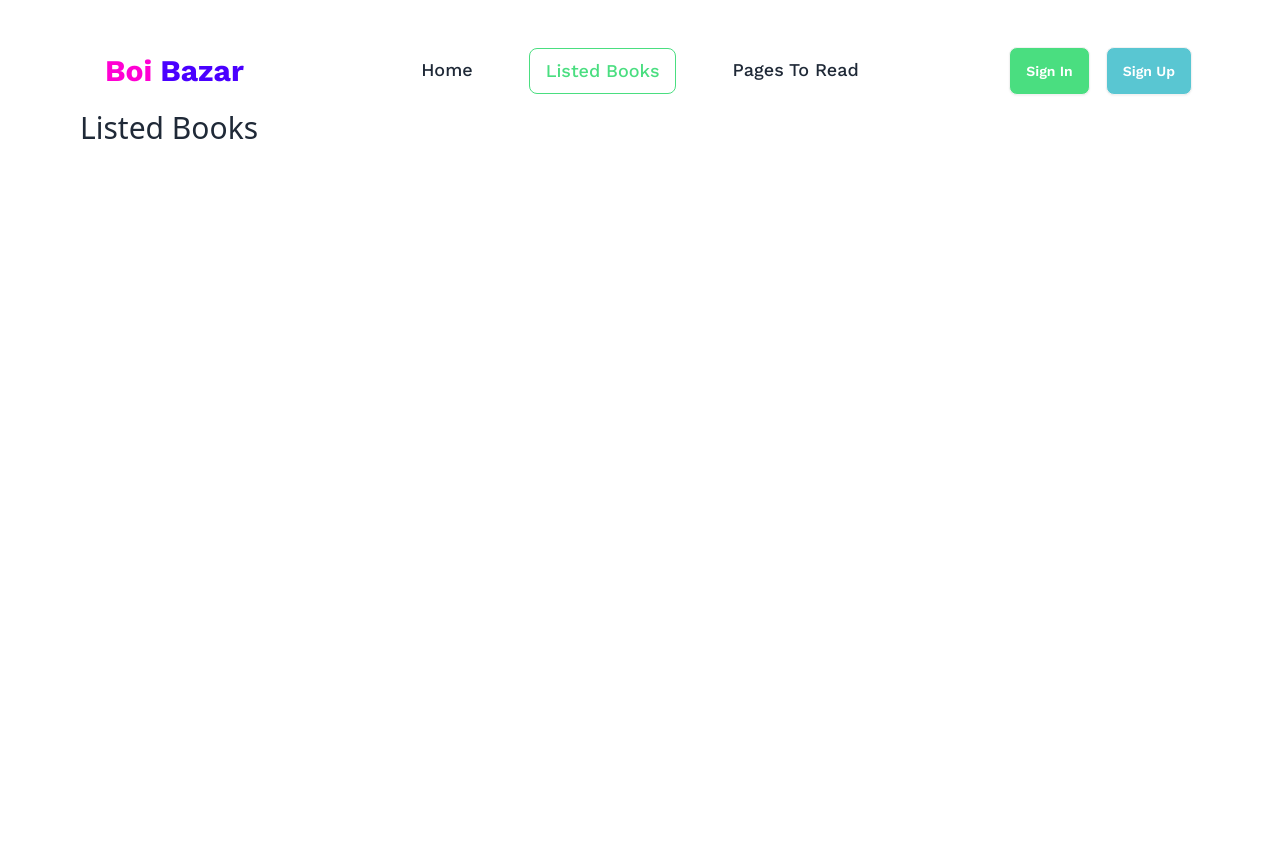
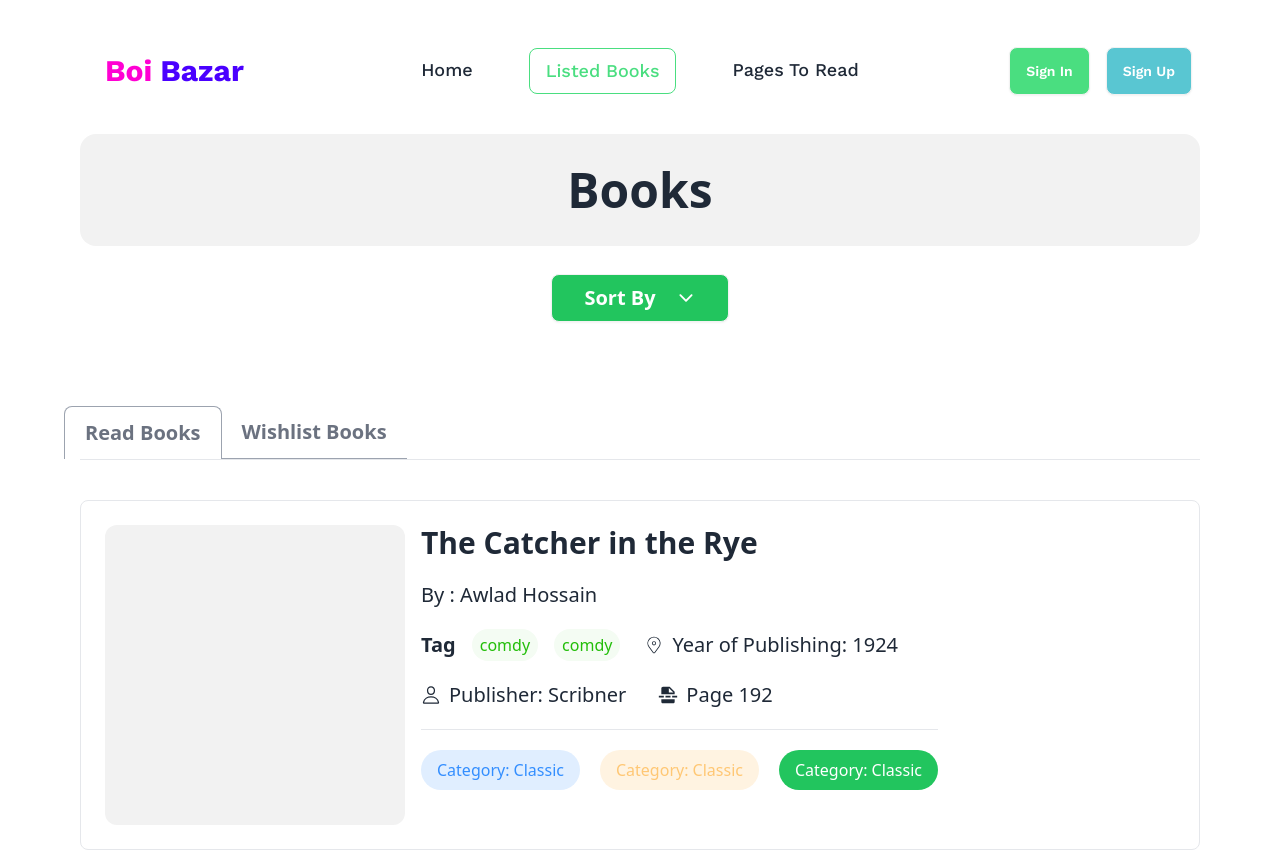
Before and after one commit to rontysarkar/Boi-Bazar, a React (Vite) app: page /listedBooks in a window 1280 px wide. Before the commit the page ends 800 px from the top, so only its background shows below. Built offline with nearby package versions, Linux system fonts and the light colour scheme; a web font is replaced by a local one.

Commit message:
add lised books card

```diff
--- a/src/Pages/ListedBooks.jsx
+++ b/src/Pages/ListedBooks.jsx
@@ -1,7 +1,36 @@
+import { useState } from "react";
+import { IoIosArrowDown } from "react-icons/io";
+import { Link, Outlet } from "react-router-dom";
 const ListedBooks = () => {
+    const [index,setIndex] =useState(1)
     return (
         <div>
-            <h1 className="text-3xl">Listed Books</h1>
+            <div className="bg-base-200 py-8 my-6 rounded-2xl" >
+                <h1 className="text-5xl text-center font-bold  ">Books</h1>
+            </div>
+            <div className="flex justify-center mb-20">
+                <details className="dropdown  ">
+                    <summary className="m-1 btn bg-green-500 text-white text-xl px-8 ">Sort By <IoIosArrowDown className="ml-3" /></summary>
+                    <ul className="p-2 shadow menu dropdown-content z-[1] bg-base-200 rounded-box w-52">
+                        <li><a>Rating</a></li>
+                        <li><a>Number of Pages</a></li>
+                        <li><a>Publisher year</a></li>
+                    </ul>
+                </details>
+            </div>
+
+            <div className="flex items-center -mx-4 overflow-x-auto overflow-y-hidden sm:justify-start flex-nowrap  text-gray-100">
+                <Link to='' onClick={() => setIndex(1)}  className={`flex items-center flex-shrink-0 px-5 py-3 space-x-2 ${ index === 1 ? 'border border-b-0' : 'border-b'} rounded-t-lg border-gray-400 text-gray-50`}>
+                    <span className="text-gray-500 font-bold text-xl">Read Books</span>
+                </Link>
+                <Link to={'wishlist'} onClick={() => setIndex(2)}   className={`flex items-center flex-shrink-0 px-5 py-3 space-x-2 ${ index === 2 ? 'border border-b-0' : 'border-b'} rounded-t-lg border-gray-400 text-gray-50`}>
+
+                    <span className="text-gray-500 font-bold text-xl">Wishlist Books</span>
+                </Link>
+
+            </div>
+            <hr />
+            <Outlet/>
         </div>
     );
 };
--- a/src/Routes.jsx
+++ b/src/Routes.jsx
@@ -5,29 +5,41 @@ import ListedBooks from "./Pages/ListedBooks";
 import PagesToRead from "./Pages/PagesToRead";
 import BookDetails from "./components/BookDetails";
 import Error from "./components/Error";
+import ReadBooks from "./components/ReadBooks";
+import WishList from "./components/WishList";
 
 export const router = createBrowserRouter([
   {
     path: "/",
-      element: <MainLayOut/>,
-      errorElement:<Error/>,
+    element: <MainLayOut />,
+    errorElement: <Error />,
     children: [
       {
         path: '/',
-          element:<Home/>,
+        element: <Home />,
       },
       {
-            path:'/listedBooks',
-            element:<ListedBooks/>
+        path: '/listedBooks',
+        element: <ListedBooks />,
+        children: [
+          {
+            index: true,
+            element: <ReadBooks />,
           },
           {
-            path:'/pagesToRead',
-            element:<PagesToRead/>
+            path:'wishlist',
+            element:<WishList/>
+          }
+        ]
       },
       {
-          path:'/bookDetails/:id',
-          element:<BookDetails/>,
-          loader : () => fetch('../Books.json')
+        path: '/pagesToRead',
+        element: <PagesToRead />
+      },
+      {
+        path: '/bookDetails/:id',
+        element: <BookDetails />,
+        loader: () => fetch('../Books.json')
       }
     ],
   },
--- /dev/null
+++ b/src/components/ReadBookCard.jsx
@@ -0,0 +1,41 @@
+import { IoPersonOutline } from "react-icons/io5";
+import { MdInsertPageBreak } from "react-icons/md";
+import { CiLocationOn } from "react-icons/ci";
+
+const ReadBookCard = () => {
+    return (
+        <div className=" border p-2 mt-10 rounded-lg  ">
+            <div className="hero-content justify-start items-start flex-col lg:flex-row">
+                <div className='bg-base-200 rounded-xl w-[300px] h-[300px]'>
+
+                </div>
+                <div className="space-y-5">
+                    <h1 className="text-3xl font-bold">The Catcher in the Rye</h1>
+                    <p className="text-xl">By : Awlad Hossain</p>
+                    <div className="flex items-center gap-6 ">
+                        <div className="flex items-center gap-4">
+                            <h1 className="font-bold text-xl">Tag</h1>
+                            <button  className='px-2 py-1  bg-[#f4fcf3] rounded-full text-[#23be0a]'>comdy</button>
+                            <button  className='px-2 py-1  bg-[#f4fcf3] rounded-full text-[#23be0a]'>comdy</button>
+                        </div>
+                        <div>
+                            <h1 className="text-xl flex items-center gap-2"><CiLocationOn /> Year of Publishing: 1924</h1>
+                        </div>
+                    </div>
+                    <div className="flex items-center gap-8 text-xl">
+                        <h1 className="flex items-center gap-2"> <IoPersonOutline /> Publisher: Scribner</h1>
+                        <p className="flex items-center gap-2"> <MdInsertPageBreak />Page 192</p>
+                    </div>
+                    <hr  />
+                    <div className="space-x-5">
+                    <button  className='px-4 py-2  bg-[#e0eeff] rounded-full text-[#338eff]'>Category: Classic</button>
+                    <button  className='px-4 py-2  bg-[#fff3e1] rounded-full text-[#ffc774]'>Category: Classic</button>
+                    <button  className='px-4 py-2  bg-green-500 rounded-full text-white'>Category: Classic</button>
+                    </div>
+                </div>
+            </div>
+        </div>
+    );
+};
+
+export default ReadBookCard;
--- /dev/null
+++ b/src/components/ReadBooks.jsx
@@ -0,0 +1,12 @@
+import ReadBookCard from "./ReadBookCard";
+
+
+const ReadBooks = () => {
+    return (
+        <div>
+            <ReadBookCard/>
+        </div>
+    );
+};
+
+export default ReadBooks;
--- /dev/null
+++ b/src/components/WishList.jsx
@@ -0,0 +1,11 @@
+
+
+const WishList = () => {
+    return (
+        <div>
+            <h1>wish list</h1>
+        </div>
+    );
+};
+
+export default WishList;
```
Lines whose indentation alone changed are shown as unchanged.
